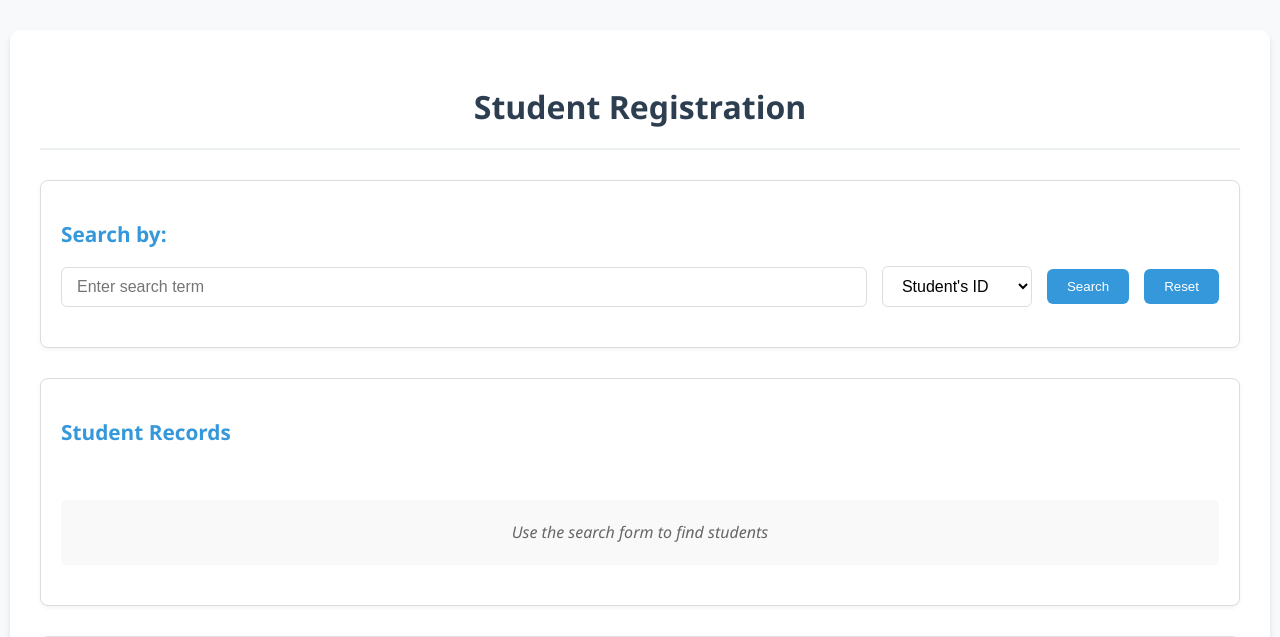
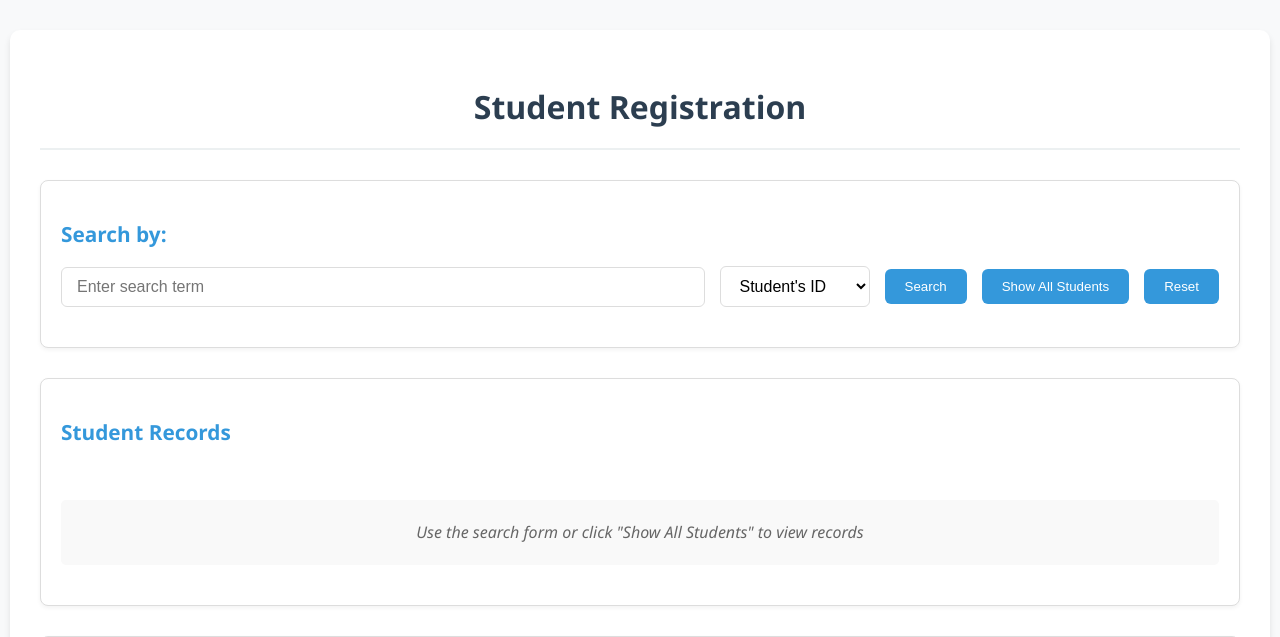
Before and after one commit to Crescendo2344/FinalExam_Code, a PHP site: page / in a window 1280 px wide. Shown: the top 637 px of the page. Run offline with PHP 8.4, Linux system fonts and the light colour scheme.

Commit message:
Added something

```diff
--- a/student_registration/index.php
+++ b/student_registration/index.php
@@ -24,8 +24,10 @@ require_once 'db_config.php';
                     <option value="first_name">First Name</option>
                     <option value="sex">Sex</option>
                     <option value="course">Course</option>
+                    <option value="class_mode">Class Mode</option>
                 </select>
                 <button id="searchBtn">Search</button>
+                <button id="showAllBtn">Show All Students</button>
                 <button id="resetBtn">Reset</button>
             </div>
         </div>
--- a/student_registration/script.js
+++ b/student_registration/script.js
@@ -2,6 +2,7 @@ document.addEventListener('DOMContentLoaded', function() {
     const searchInput = document.getElementById('searchInput');
     const searchBy = document.getElementById('searchBy');
     const searchBtn = document.getElementById('searchBtn');
+    const showAllBtn = document.getElementById('showAllBtn');
     const resetBtn = document.getElementById('resetBtn');
     const studentForm = document.getElementById('studentForm');
     const addBtn = document.getElementById('addBtn');
@@ -10,7 +11,7 @@ document.addEventListener('DOMContentLoaded', function() {
     const resetFormBtn = document.getElementById('resetFormBtn');
     const studentTable = document.getElementById('studentTable');
 
-     studentTable.innerHTML = '<p class="no-results">Use the search form to find students</p>';
+     studentTable.innerHTML = '<p class="no-results">Use the search form or click "Show All Students" to view records</p>';
 
 
     searchBtn.addEventListener('click', function() {
@@ -24,6 +25,9 @@ document.addEventListener('DOMContentLoaded', function() {
         }
     });
 
+     showAllBtn.addEventListener('click', function() {
+        loadStudents();
+    });
 
     resetBtn.addEventListener('click', function() {
         searchInput.value = '';
@@ -62,6 +66,11 @@ document.addEventListener('DOMContentLoaded', function() {
         resetForm();
     });
 
+    resetBtn.addEventListener('click', function() {
+    searchInput.value = '';
+    studentTable.innerHTML = '<p class="no-results">Use the search form or click "Show All Students" to view records</p>';
+    document.getElementById('resultsCount').textContent = '';
+    });
 
     function loadStudents() {
         fetch('api.php?action=read')
@@ -75,6 +84,16 @@ document.addEventListener('DOMContentLoaded', function() {
 
     function searchStudents(field, term) {
     const searchTerm = term.trim();
+
+
+    if (field === 'class_mode') {
+        const validModes = ['Online', 'Face-to-face', 'Hybrid'];
+        if (!validModes.includes(searchTerm)) {
+            alert('Please enter a valid class mode: Online, Face-to-face, or Hybrid');
+            return;
+        }
+    }
+
     if (!searchTerm) {
         studentTable.innerHTML = '<p class="no-results">Please enter a search term</p>';
         return;
@@ -111,8 +130,6 @@ document.addEventListener('DOMContentLoaded', function() {
             studentTable.innerHTML = `<p class="error">Search failed: ${error.message}</p>`;
         });
 }
-
-
 
     function displayStudents(students) {
     let html = `
--- a/student_registration/styles.css
+++ b/student_registration/styles.css
@@ -245,7 +245,7 @@ table button:hover {
   background-color: var(--secondary-color);
 }
 
-/* Responsive adjustments */
+
 @media (max-width: 768px) {
   .container {
     padding: 15px;
```
Also changed, not shown: student_registration/api.php (+19 -9 lines).
